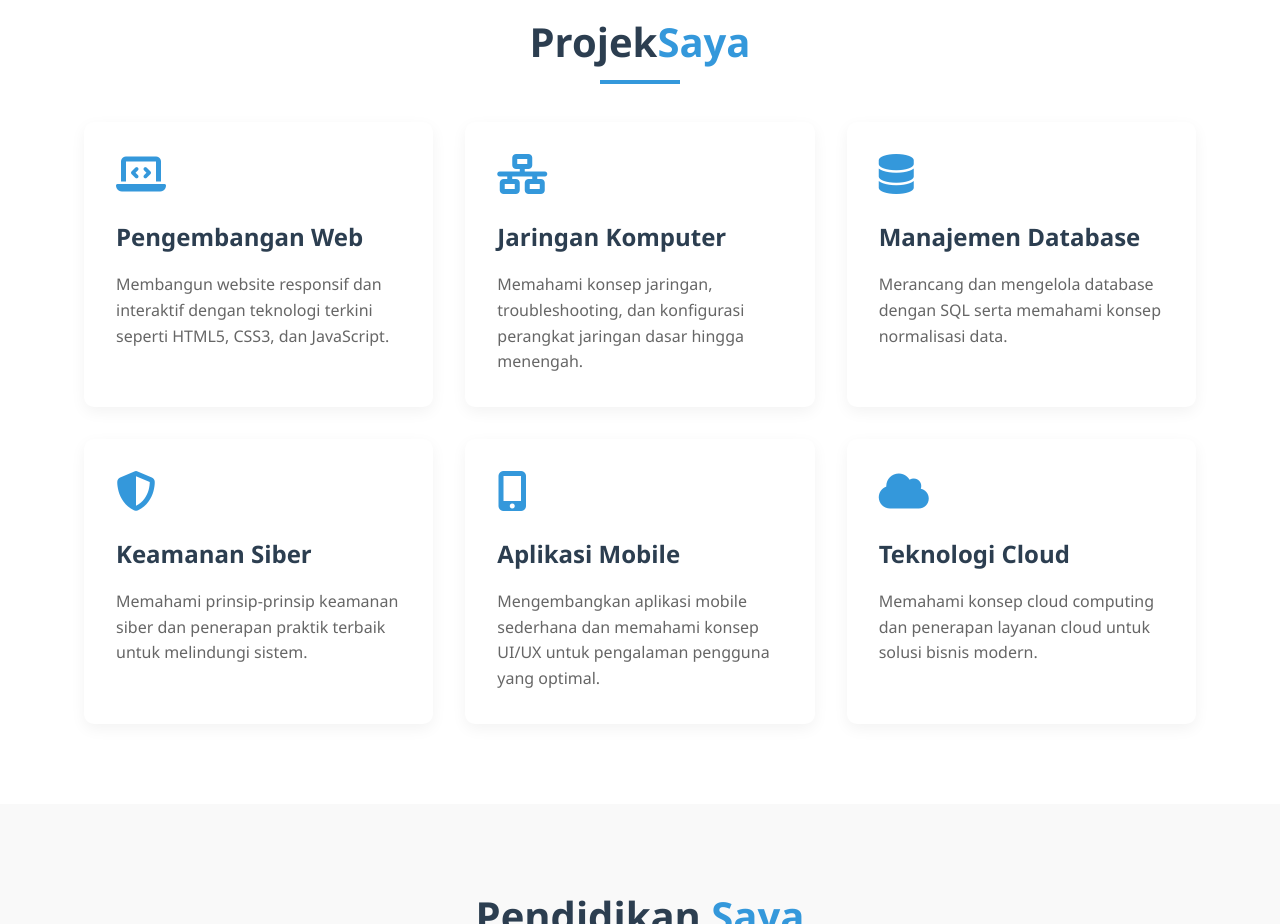
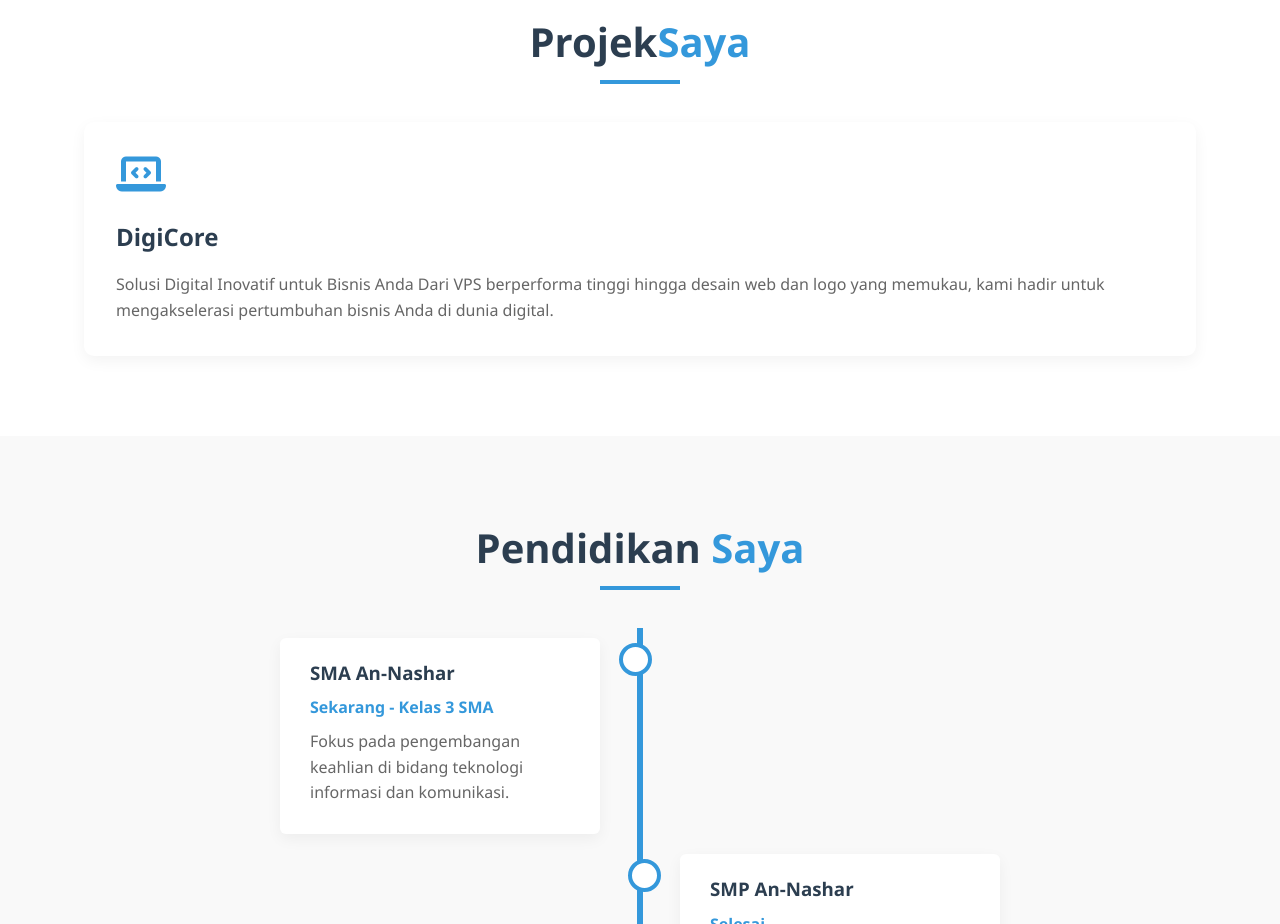
Before and after one commit to https2025/Portofolio, a plain HTML site: page index.html in a window 1280 px wide. Shown: the part 2520-3444 px from the top of the page. Drawn offline with Linux system fonts and the light colour scheme.

Commit message:
Update index.html

```diff
--- a/index.html
+++ b/index.html
@@ -708,33 +708,9 @@
             <div class="skills-content">
                 <div class="skill-card">
                     <i class="fas fa-laptop-code"></i>
-                    <h3>Pengembangan Web</h3>
-                    <p>Membangun website responsif dan interaktif dengan teknologi terkini seperti HTML5, CSS3, dan JavaScript.</p>
-                </div>
-                <div class="skill-card">
-                    <i class="fas fa-network-wired"></i>
-                    <h3>Jaringan Komputer</h3>
-                    <p>Memahami konsep jaringan, troubleshooting, dan konfigurasi perangkat jaringan dasar hingga menengah.</p>
-                </div>
-                <div class="skill-card">
-                    <i class="fas fa-database"></i>
-                    <h3>Manajemen Database</h3>
-                    <p>Merancang dan mengelola database dengan SQL serta memahami konsep normalisasi data.</p>
-                </div>
-                <div class="skill-card">
-                    <i class="fas fa-shield-alt"></i>
-                    <h3>Keamanan Siber</h3>
-                    <p>Memahami prinsip-prinsip keamanan siber dan penerapan praktik terbaik untuk melindungi sistem.</p>
-                </div>
-                <div class="skill-card">
-                    <i class="fas fa-mobile-alt"></i>
-                    <h3>Aplikasi Mobile</h3>
-                    <p>Mengembangkan aplikasi mobile sederhana dan memahami konsep UI/UX untuk pengalaman pengguna yang optimal.</p>
-                </div>
-                <div class="skill-card">
-                    <i class="fas fa-cloud"></i>
-                    <h3>Teknologi Cloud</h3>
-                    <p>Memahami konsep cloud computing dan penerapan layanan cloud untuk solusi bisnis modern.</p>
+                    <h3>DigiCore</h3>
+                    <p>Solusi Digital Inovatif untuk Bisnis Anda
+Dari VPS berperforma tinggi hingga desain web dan logo yang memukau, kami hadir untuk mengakselerasi pertumbuhan bisnis Anda di dunia digital.</p>
                 </div>
             </div>
         </div>
```
